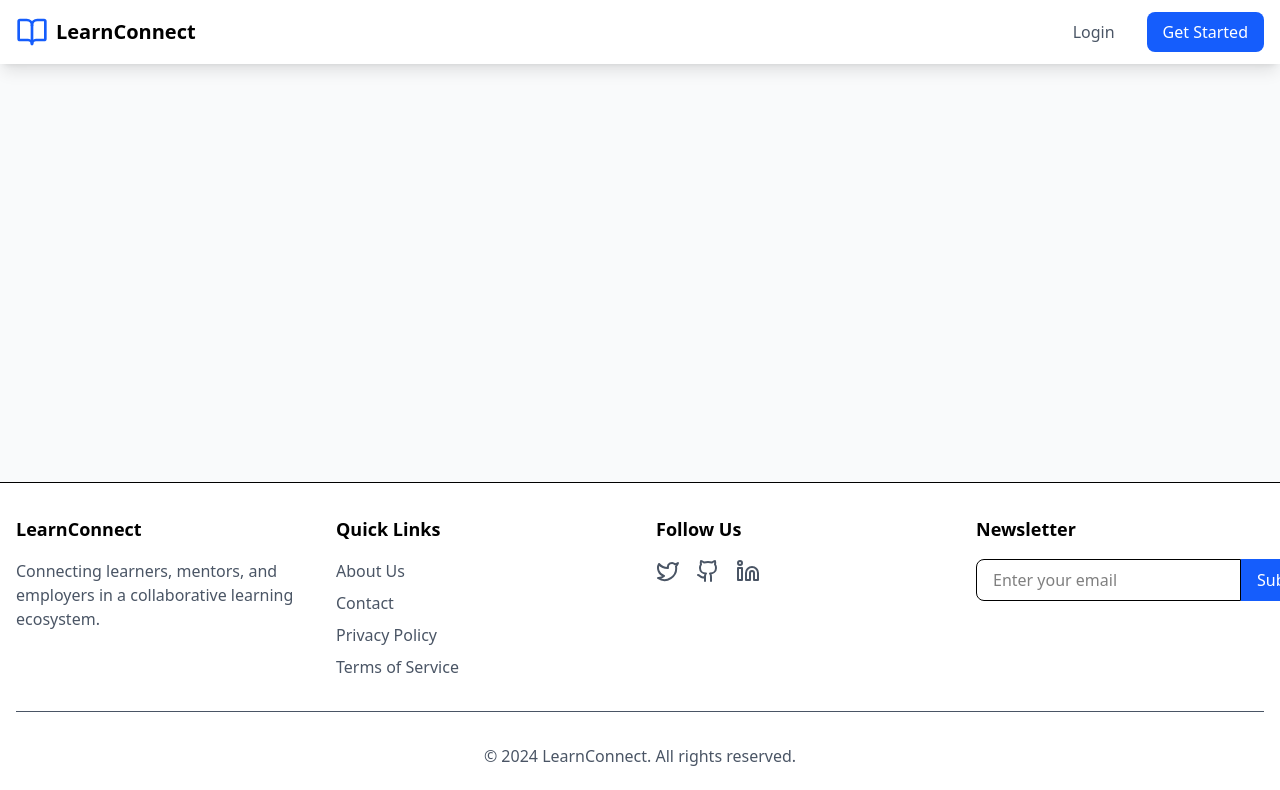
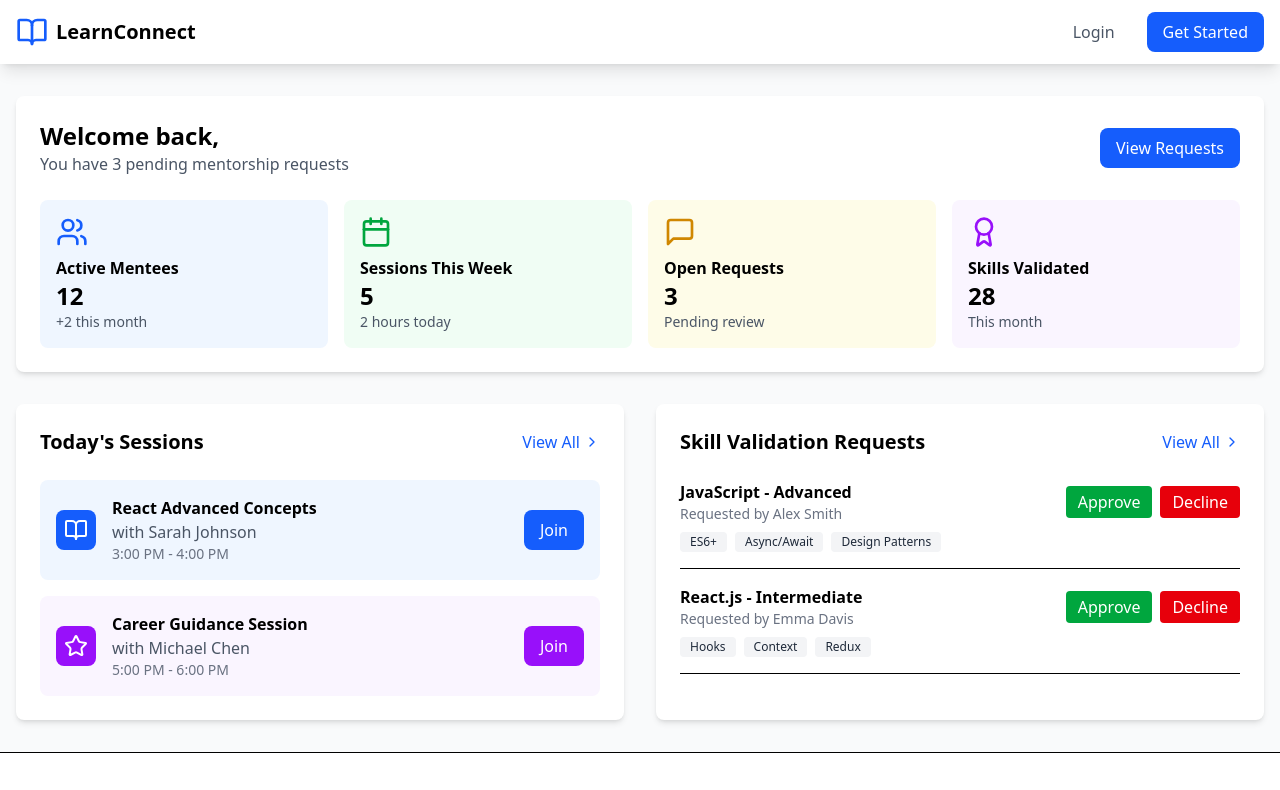
Before and after one commit to CMPN-CODECELL/Syrus2025_OpenInnovation_CaffeineCoder, a React (Vite) app in the folder Frontend/: page /mentor/dashboard in a window 1280 px wide. Shown: the top 790 px of the page. Built offline with nearby package versions, Linux system fonts and the light colour scheme.

Commit message:
updated learner page and mentor page

```diff
--- a/Frontend/src/App.jsx
+++ b/Frontend/src/App.jsx
@@ -7,6 +7,7 @@ import Register from './pages/auth/Register';
 import LearnerDashboard from './pages/learner/Dashboard';
 import EmployerDashboard from './pages/employer/Dashboard';
 import { AuthProvider } from './context/AuthContext';
+import MentorDashboard from './pages/mentor/Dashboard';
 
 function App() {
   return (
@@ -20,7 +21,7 @@ function App() {
               <Route path="/login" element={<Login />} />
               <Route path="/register" element={<Register />} />
               <Route path="/learner/dashboard" element={<LearnerDashboard />} />
-
+              <Route path='/mentor/dashboard' element={<MentorDashboard />} />
               <Route path="/employer/dashboard" element={<EmployerDashboard />} />
             </Routes>
           </main>
--- a/Frontend/src/pages/learner/Dashboard.jsx
+++ b/Frontend/src/pages/learner/Dashboard.jsx
@@ -1,5 +1,6 @@
 import { useAuth } from '../../context/AuthContext';
 import { BookOpen, Users, Star, Briefcase, Rocket, Award } from 'lucide-react';
+import { Calendar } from 'lucide-react';
 
 function LearnerDashboard() {
   const { user } = useAuth();
--- /dev/null
+++ b/Frontend/src/pages/mentor/Dashboard.jsx
@@ -0,0 +1,155 @@
+import { useAuth } from '../../context/AuthContext';
+import { Users, Calendar, MessageSquare, Award, BookOpen, Star, ChevronRight } from 'lucide-react';
+
+function MentorDashboard() {
+  const { user } = useAuth();
+
+  return (
+    <div className="space-y-8">
+      <div className="bg-white p-6 rounded-lg shadow-md">
+        <div className="flex items-center justify-between mb-6">
+          <div>
+            <h1 className="text-2xl font-bold">Welcome back, {user?.email}</h1>
+            <p className="text-gray-600">You have 3 pending mentorship requests</p>
+          </div>
+          <button className="bg-blue-600 text-white px-4 py-2 rounded-lg hover:bg-blue-700">
+            View Requests
+          </button>
+        </div>
+
+        <div className="grid grid-cols-1 md:grid-cols-4 gap-4">
+          <div className="bg-blue-50 p-4 rounded-lg">
+            <Users className="h-8 w-8 text-blue-600 mb-2" />
+            <h3 className="font-semibold">Active Mentees</h3>
+            <p className="text-2xl font-bold">12</p>
+            <p className="text-sm text-gray-600">+2 this month</p>
+          </div>
+          <div className="bg-green-50 p-4 rounded-lg">
+            <Calendar className="h-8 w-8 text-green-600 mb-2" />
+            <h3 className="font-semibold">Sessions This Week</h3>
+            <p className="text-2xl font-bold">5</p>
+            <p className="text-sm text-gray-600">2 hours today</p>
+          </div>
+          <div className="bg-yellow-50 p-4 rounded-lg">
+            <MessageSquare className="h-8 w-8 text-yellow-600 mb-2" />
+            <h3 className="font-semibold">Open Requests</h3>
+            <p className="text-2xl font-bold">3</p>
+            <p className="text-sm text-gray-600">Pending review</p>
+          </div>
+          <div className="bg-purple-50 p-4 rounded-lg">
+            <Award className="h-8 w-8 text-purple-600 mb-2" />
+            <h3 className="font-semibold">Skills Validated</h3>
+            <p className="text-2xl font-bold">28</p>
+            <p className="text-sm text-gray-600">This month</p>
+          </div>
+        </div>
+      </div>
+
+      <div className="grid grid-cols-1 md:grid-cols-2 gap-8">
+        <div className="bg-white p-6 rounded-lg shadow-md">
+          <div className="flex items-center justify-between mb-6">
+            <h2 className="text-xl font-bold">Today's Sessions</h2>
+            <button className="text-blue-600 hover:underline flex items-center gap-1">
+              View All <ChevronRight className="h-4 w-4" />
+            </button>
+          </div>
+          <div className="space-y-4">
+            <div className="flex items-center gap-4 p-4 bg-blue-50 rounded-lg">
+              <div className="bg-blue-600 text-white p-2 rounded-lg">
+                <BookOpen className="h-6 w-6" />
+              </div>
+              <div className="flex-grow">
+                <h3 className="font-semibold">React Advanced Concepts</h3>
+                <p className="text-gray-600">with Sarah Johnson</p>
+                <p className="text-sm text-gray-500">3:00 PM - 4:00 PM</p>
+              </div>
+              <button className="bg-blue-600 text-white px-4 py-2 rounded-lg hover:bg-blue-700">
+                Join
+              </button>
+            </div>
+            <div className="flex items-center gap-4 p-4 bg-purple-50 rounded-lg">
+              <div className="bg-purple-600 text-white p-2 rounded-lg">
+                <Star className="h-6 w-6" />
+              </div>
+              <div className="flex-grow">
+                <h3 className="font-semibold">Career Guidance Session</h3>
+                <p className="text-gray-600">with Michael Chen</p>
+                <p className="text-sm text-gray-500">5:00 PM - 6:00 PM</p>
+              </div>
+              <button className="bg-purple-600 text-white px-4 py-2 rounded-lg hover:bg-purple-700">
+                Join
+              </button>
+            </div>
+          </div>
+        </div>
+
+        <div className="bg-white p-6 rounded-lg shadow-md">
+          <div className="flex items-center justify-between mb-6">
+            <h2 className="text-xl font-bold">Skill Validation Requests</h2>
+            <button className="text-blue-600 hover:underline flex items-center gap-1">
+              View All <ChevronRight className="h-4 w-4" />
+            </button>
+          </div>
+          <div className="space-y-4">
+            <div className="border-b pb-4">
+              <div className="flex items-center justify-between">
+                <div>
+                  <p className="font-semibold">JavaScript - Advanced</p>
+                  <p className="text-sm text-gray-500">Requested by Alex Smith</p>
+                </div>
+                <div className="flex gap-2">
+                  <button className="bg-green-600 text-white px-3 py-1 rounded hover:bg-green-700">
+                    Approve
+                  </button>
+                  <button className="bg-red-600 text-white px-3 py-1 rounded hover:bg-red-700">
+                    Decline
+                  </button>
+                </div>
+              </div>
+              <div className="mt-2 flex gap-2">
+                <span className="bg-gray-100 text-gray-800 text-xs font-medium px-2.5 py-0.5 rounded">
+                  ES6+
+                </span>
+                <span className="bg-gray-100 text-gray-800 text-xs font-medium px-2.5 py-0.5 rounded">
+                  Async/Await
+                </span>
+                <span className="bg-gray-100 text-gray-800 text-xs font-medium px-2.5 py-0.5 rounded">
+                  Design Patterns
+                </span>
+              </div>
+            </div>
+            <div className="border-b pb-4">
+              <div className="flex items-center justify-between">
+                <div>
+                  <p className="font-semibold">React.js - Intermediate</p>
+                  <p className="text-sm text-gray-500">Requested by Emma Davis</p>
+                </div>
+                <div className="flex gap-2">
+                  <button className="bg-green-600 text-white px-3 py-1 rounded hover:bg-green-700">
+                    Approve
+                  </button>
+                  <button className="bg-red-600 text-white px-3 py-1 rounded hover:bg-red-700">
+                    Decline
+                  </button>
+                </div>
+              </div>
+              <div className="mt-2 flex gap-2">
+                <span className="bg-gray-100 text-gray-800 text-xs font-medium px-2.5 py-0.5 rounded">
+                  Hooks
+                </span>
+                <span className="bg-gray-100 text-gray-800 text-xs font-medium px-2.5 py-0.5 rounded">
+                  Context
+                </span>
+                <span className="bg-gray-100 text-gray-800 text-xs font-medium px-2.5 py-0.5 rounded">
+                  Redux
+                </span>
+              </div>
+            </div>
+          </div>
+        </div>
+      </div>
+    </div>
+  );
+}
+
+export default MentorDashboard;
```
